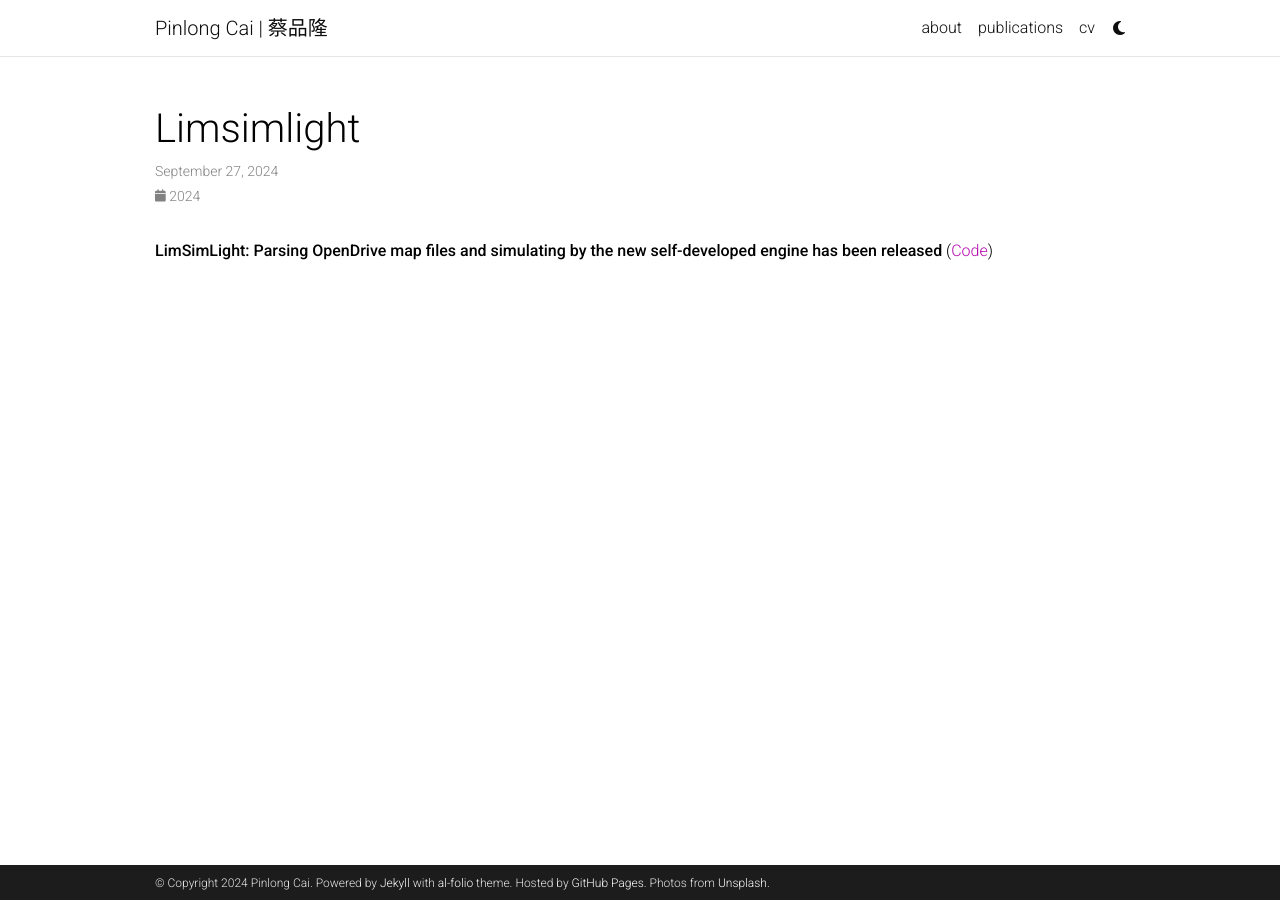
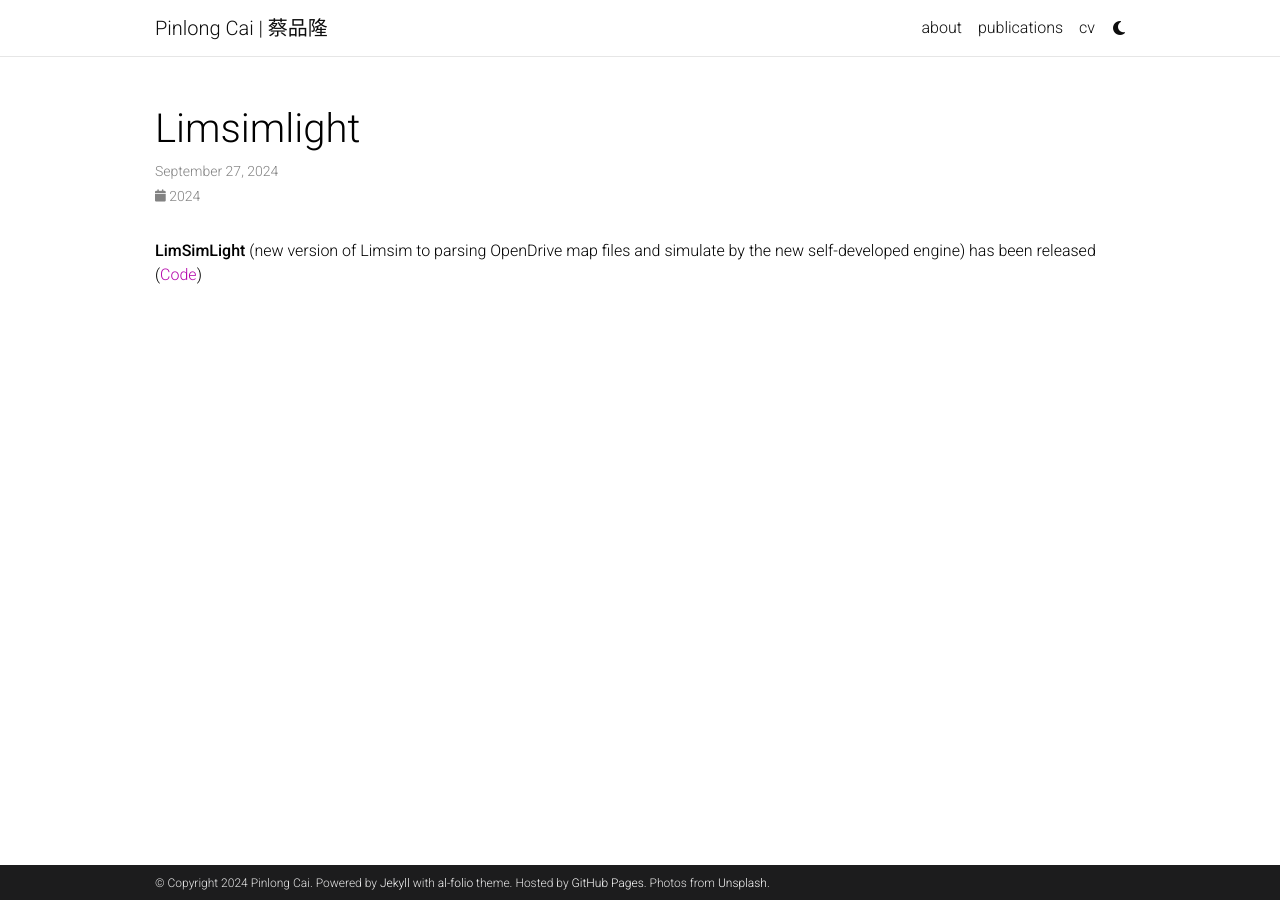
Before and after one commit to pinlong-cai/pinlong-cai.github.io, a Jekyll site: the page built from _news/limsimlight.md, in a window 1280 px wide. Built offline with Jekyll 4.4.1, drawn with Linux system fonts in a browser that asks for light colours; comment, search, counter and statistics services are not loaded; a style sheet for code colours, icons or effects is not loaded.

Commit message:
Update limsimlight.md

```diff
--- a/_news/limsimlight.md
+++ b/_news/limsimlight.md
@@ -6,4 +6,4 @@ inline: true
 related_posts: false
 ---
 
-**LimSimLight: Parsing OpenDrive map files and simulating by the new self-developed engine has been released** ([Code](https://github.com/PJLab-ADG/LimSim/tree/LimSimLight))
+**LimSimLight** (new version of Limsim to parsing OpenDrive map files and simulate by the new self-developed engine) has been released ([Code](https://github.com/PJLab-ADG/LimSim/tree/LimSimLight))
```
